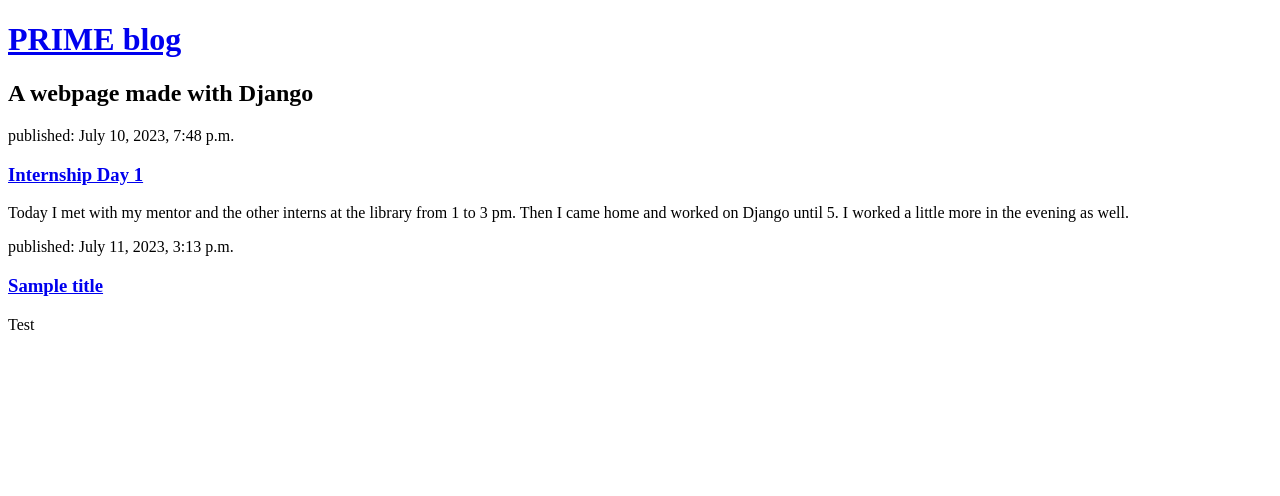
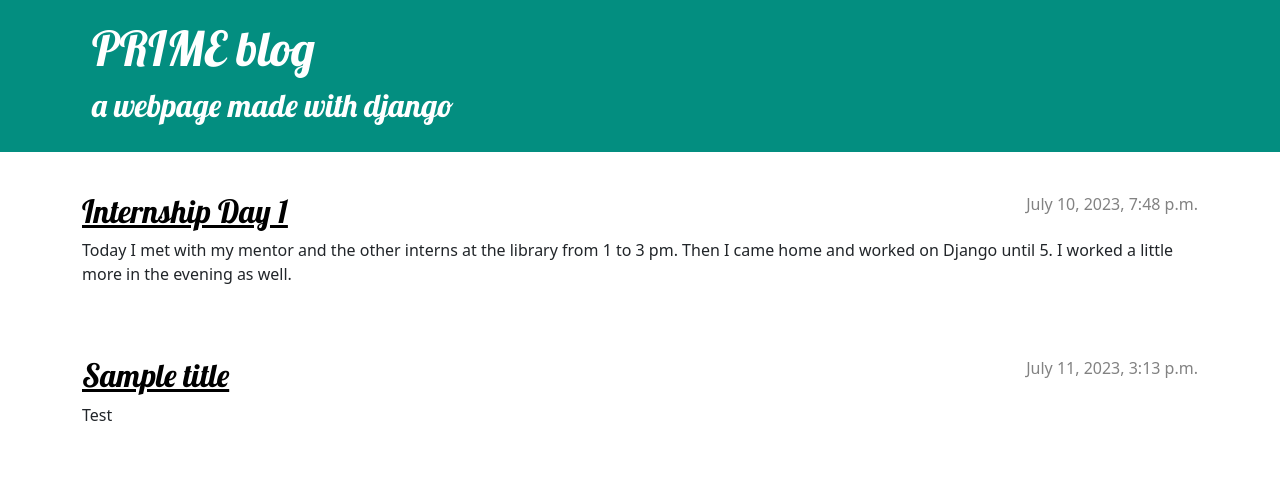
Before and after one commit to starry-night24/my-first-blog, a Django app: page / in a window 1280 px wide. Shown: the top 496 px of the page. Run offline with Django 3.2, Linux system fonts and the light colour scheme; data comes from the database, SQL or seed files in the repository.

Commit message:
Updated website style and attempt to update previous changes

```diff
--- /dev/null
+++ b/blog/static/css/blog.css
@@ -0,0 +1,78 @@
+.page-header {
+    background-color: #038E80;
+    margin-top: 0;
+    margin-bottom: 40px;
+    padding: 20px 20px 20px 40px;
+}
+
+.page-header h1,
+.page-header h1 a,
+.page-header h1 a:visited,
+.page-header h1 a:active {
+    color: #ffffff;
+    font-size: 36pt;
+    text-decoration: none;
+}
+
+.page-header h2,
+.page-header h2 a,
+.page-header h2 a:visited,
+.page-header h2 a:active {
+    color: #ffffff;
+    text-decoration: none;
+}
+
+h1,
+h2,
+h3,
+h4 {
+    font-family: 'Lobster', cursive;
+}
+
+.date {
+    color: #828282;
+}
+
+.save {
+    float: right;
+}
+
+.post-form textarea,
+.post-form input {
+    width: 100%;
+}
+
+.top-menu,
+.top-menu:hover,
+.top-menu:visited {
+    color: #ffffff;
+    float: right;
+    font-size: 26pt;
+    margin-right: 20px;
+}
+
+.post {
+    margin-bottom: 70px;
+}
+
+.post h2 a,
+.post h2 a:visited {
+    color: #000000;
+}
+
+.post > .date,
+.post > .actions {
+    float: right;
+}
+
+.btn-secondary,
+.btn-secondary:visited {
+    color: #038E80;
+    background: none;
+    border-color: #038E80;
+}
+
+.btn-secondary:hover {
+    color: #FFFFFF;
+    background-color: #038E80;
+}
--- a/blog/templates/blog/post_list.html
+++ b/blog/templates/blog/post_list.html
@@ -1,18 +1,34 @@
+{% load static %}
 <!DOCTYPE html>
 <html>
 <head>
     <title>PRIME blog</title>
+    <link rel="stylesheet" href="https://cdn.jsdelivr.net/npm/bootstrap@5.1.3/dist/css/bootstrap.min.css" integrity="sha384-1BmE4kWBq78iYhFldvKuhfTAU6auU8tT94WrHftjDbrCEXSU1oBoqyl2QvZ6jIW3" crossorigin="anonymous">
+    <link href="//fonts.googleapis.com/css?family=Lobster&subset=latin,latin-ext" rel="stylesheet" type="text/css">
+    <link rel="stylesheet" href="{% static 'css/blog.css' %}">
 </head>
 <body>
-    <h1><a href="/">PRIME blog</a></h1>
-    <h2>A webpage made with Django</h2>
+    <header class="page-header">
+        <div class="container">
+            <h1><a href="/">PRIME blog</a></h1>
+            <h2><a href="/">a webpage made with django</a></h2>
+        </div>
+    </header>
 
-    {% for post in posts %}
-        <article>
-            <time>published: {{ post.published_date }}</time>
-            <h3><a href="/">{{ post.title }}</a></h3>
-            <p>{{ post.text|linebreaksbr }}</p>
-        </article>
-    {% endfor %}
+    <main class="container">
+        <div class="row">
+            <div class="col">
+                {% for post in posts %}
+                    <article class="post">
+                        <time class="date">
+                            {{ post.published_date }}
+                        </time>
+                        <h2><a href="">{{ post.title }}</a></h2>
+                        <p>{{ post.text|linebreaksbr }}</p>
+                    </article>
+                {% endfor %}
+            </div>
+        </div>
+    </main>
 </body>
 </html>
```
